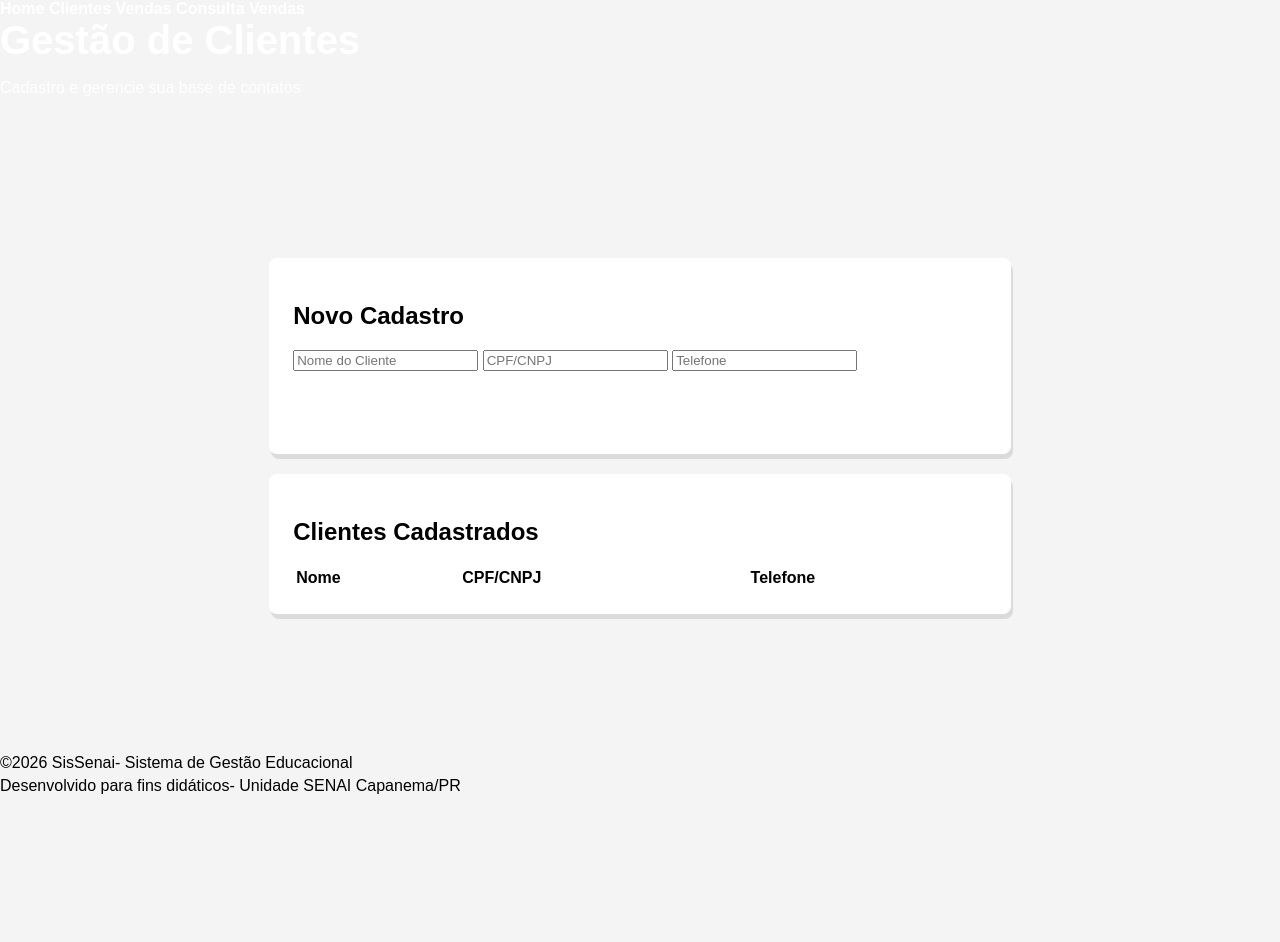
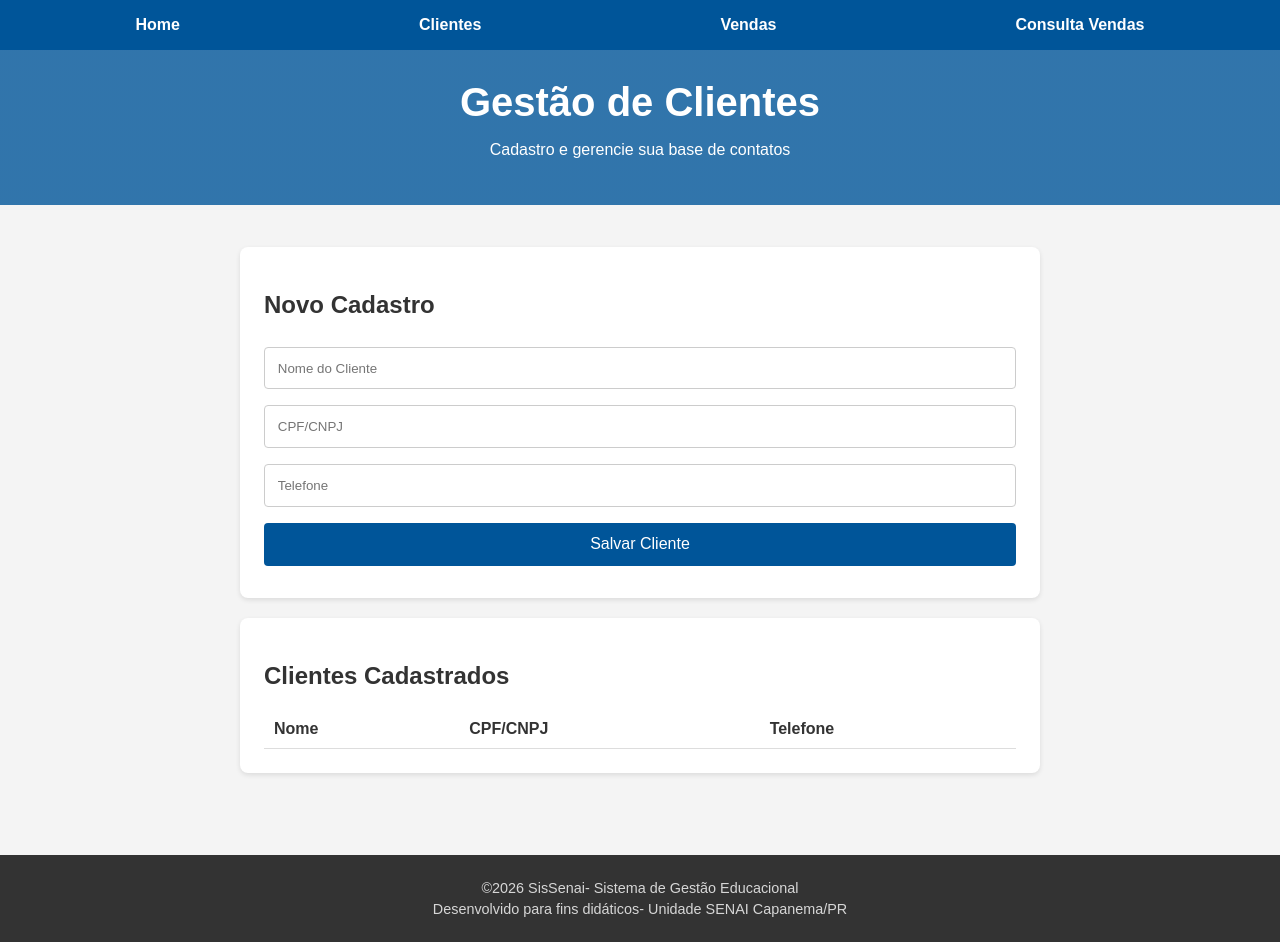
Before and after one commit to rubenscn2011/SisSenai, a plain HTML site: page clientes.html in a window 1280 px wide. Before the commit the page ends 800 px from the top, so only its background shows below. Drawn offline with Linux system fonts and the light colour scheme; no server answers.

Commit message:
Update estilo.css

```diff
--- a/estilo.css
+++ b/estilo.css
@@ -1,50 +1,53 @@
-:root{--primary:#005599,--dark:#333;--light:#f4f4f4;}
-body {font-family:sans-serif;margin:0;background:var(--light);color:var(--dark);}
-nav {background:var(--primary);padding:1rem, display:flex;justify-content:space-around;}
-nav a {color:white;text-decoration:none;font-weight:bold;}
-.container {padding:2rem;max-width:800px;margin:auto;}
-.card {background:white;padding:1.5rem;border-radius:8px;box-shadow:02px 5px rgba(0,0,0,0.1);}
-imput,select,button{width:100%;padding:0.8rem;margin:0.5rem 0;border: 1px solid#ccc;border-radius: 4px;box-sizing:border-box;}
-button {background:var(--primary);color:white; border:none;curso:pointer;font-size:1rem;}
-button:hover {opacity:0.9;}
-table {width:100%;border-collapse;margin-top:1rem;}
-th,td {border-bottom:1px solid#ddd#padding:10px;text-align:left;}
+:root { --primary: #005599; --dark: #333; --light: #f4f4f4; }
+body { font-family: sans-serif; margin: 0; background: var(--light); color: var(--dark); }
+nav { background: var(--primary); padding: 1rem; display: flex; justify-content: space-around; }
+nav a { color: white; text-decoration: none; font-weight: bold; }
+.container { padding: 2rem; max-width: 800px; margin: auto; }
+.card { background: white; padding: 1.5rem; border-radius: 8px; box-shadow: 0 2px 5px rgba(0,0,0,0.1); }
+input, select, button { width: 100%; padding: 0.8rem; margin: 0.5rem 0; border: 1px solid #ccc; border-radius: 4px; box-sizing: border-box; }
+button { background: var(--primary); color: white; border: none; cursor: pointer; font-size: 1rem; }
+button:hover { opacity: 0.9; }
+table { width: 100%; border-collapse: collapse; margin-top: 1rem; }
+th, td { border-bottom: 1px solid #ddd; padding: 10px; text-align: left; }
 
 .banner {
-  background:linear-gradiente(rgba(0,85,153,0,8),rgba(0,85,153,0,8)),url('imagens\senai.png');
-  background-size:cover;
-  color:white;
-  padding:30px20px;
-  text-align:cente;
-  margin-bottom:10px;
+    background: linear-gradient(rgba(0,85,153,0.8), rgba(0,85,153,0.8)), url('imagens\senai.png');
+    background-size: cover;
+    color: white;
+    padding: 30px 20px;
+    text-align: center;
+    margin-bottom: 10px;
 }
-.banner h1 {
-  margin: 0;
-  font-size:2.5rem;
-}
-/*Estilo do Rodapé*/
-.rodapé {
-  background-color:#333;
-  color:white;
-  text-align:center;
-  padding:20px0;
-  margin-top:50px;/*Garante distândia do conteúdo superior*/
-width:100%;
+
+    .banner h1 {
+        margin: 0;
+        font-size: 2.5rem;
+    }
+
+/* Estilo do Rodap  */
+.rodape {
+    background-color: #333;
+    color: white;
+    text-align: center;
+    padding: 20px 0;
+    margin-top: 50px; /* Garante dist ncia do conte do superior */
+    width: 100%;
 }
 
 .container-rodape p {
-  margin: 5px 0;
-  font-size: 0,9em;
-  opacity: 0,8;
+    margin: 5px 0;
+    font-size: 0.9em;
+    opacity: 0.8;
 }
-/*Ajuste para o corpo da página não "cortar" o radapé em telas pequenas*/
-body{
-  display:flex;
-  flex-direction: column;
-  min-height:100vh;
-  margin:0;
+
+/* Ajuste para o corpo da p gina n o "cortar" o rodap  em telas pequenas */
+body {
+    display: flex;
+    flex-direction: column;
+    min-height: 100vh;
+    margin: 0;
 }
 
 .container {
-  flex:1/*Faz o conteúdo principal esticar e empurrar o rodapé para baixo*/
-  ]
+    flex: 1; /* Faz o conte do principal esticar e empurrar o rodap  para baixo */
+}
```
